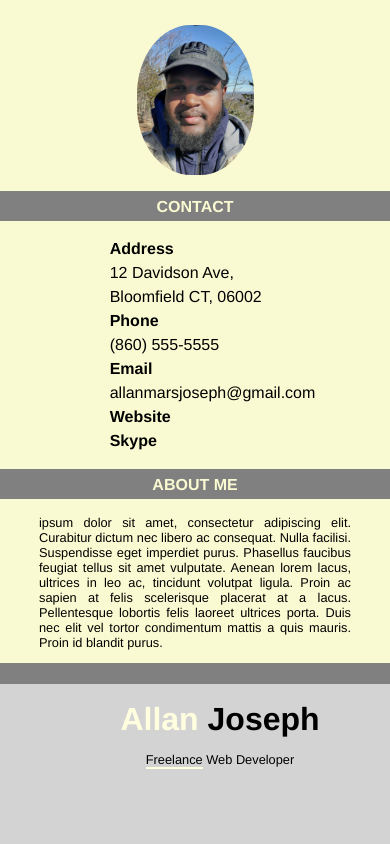
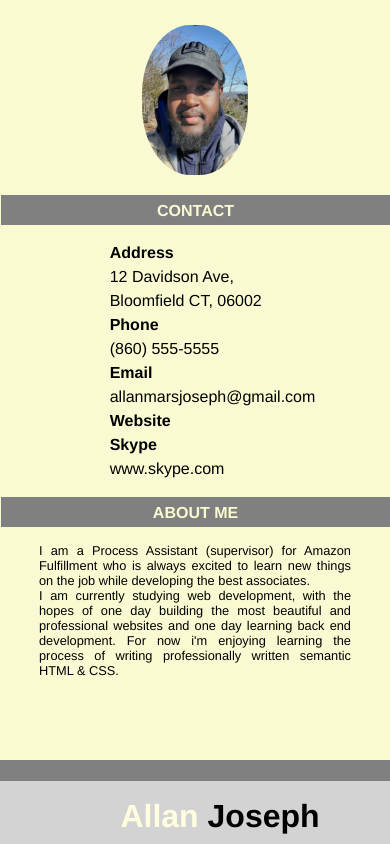
Before and after one commit to mars720/out-there, a plain HTML site: page P2_Allan/P2_01_webpage.html in a window 390 px wide. Shown: the top 844 px of the page. Drawn offline with Linux system fonts and the light colour scheme.

Commit message:
Headshot mobile sizing

```diff
--- a/P2_Allan/P2_01_webpage.html
+++ b/P2_Allan/P2_01_webpage.html
@@ -29,12 +29,16 @@
               <li><strong><a href="http://www.google.com">Phone</a></Strong> <br>(860) 555-5555</li>
               <li><strong>Email</strong><br><a href=" mailto: allanmarsjoseph@gmail.com">allanmarsjoseph@gmail.com</a> </li>
               <li><strong>Website</strong></li>
-              <li><strong>Skype</strong></li>
+              <li><strong>Skype</strong> <br>www.skype.com</li>
             </ul>
             <h3 class="contactHeaders">About Me</h3>
-            <p id="about-p">ipsum dolor sit amet, consectetur adipiscing elit. Curabitur dictum nec libero ac consequat. Nulla facilisi. Suspendisse eget imperdiet purus. Phasellus faucibus feugiat tellus sit amet vulputate. Aenean lorem lacus, ultrices in leo ac, tincidunt volutpat ligula. Proin ac sapien at felis scelerisque placerat at a lacus. Pellentesque lobortis felis laoreet ultrices porta. Duis nec elit vel tortor condimentum mattis a quis mauris. Proin id blandit purus. </p>
+            <p id="about"> I am a Process Assistant (supervisor) for Amazon Fulfillment who is always excited to learn new things on the job while developing the best associates.
+              <br> I am currently studying web development, with the hopes of one day building the most beautiful and
+              professional websites and one day learning back end development. For now i'm enjoying learning the process of writing professionally written
+               semantic HTML & CSS.
+              <br> </p>
           </section>
-          <section id="test">
+          <section id="hobbies-section">
             <h3 class="contactHeaders" id="hobbies">Hobbies</h3>
             <ul id="hobby-icons">
               <li><i class="fas fa-football-ball fa-2x"></i></li>
@@ -55,7 +59,7 @@
         <secton id="capital">
           <div class="years"><i class="far fa-dot-circle dotCircle"></i> 2014 - 2015</div>
             <p class="info-headers">CAPITAL COMMUNITY </p>
-            <p class="infoHeaders-content">Lorem ipsum dolor sit amet, consectetur adipiscing elit. Curabitur dictum nec libero ac consequat. Nulla facilisi. Suspendisse eget imperdiet Lorem ipsum dolor sit amet, consectetur adipiscing elit. Curabitur dictum nec libero ac consequat. Nulla facilisi. Suspendisse eget imperdiet</p>
+            <p class="infoHeaders-content">Lorem ipsum dolor sit amet, consectetur adipiscing elit. Curabitur dictum nec libero ac consequat. Nulla facilisi. Suspendisse eget imperdiet Lorem ipsum dolor sit amet, consectetur adipiscing elit. Curabitur dictum nec libero.</p>
         </secton>
         <section id="openclassrooms">
           <div class="years">
@@ -71,7 +75,10 @@
         <secton id="hgoods">
           <div class="years"><i class="far fa-dot-circle fa-dotCircle"></i> 2012 - 2014</div>
           <p class="info-headers">HOMEGOODS DISTRIBUTION</p>
-          <p class="infoHeaders-content">Lorem ipsum dolor sit amet, uat. Nulla facilisi. Suspendisse eget imperdiet</p>
+          <p class="infoHeaders-content"> (Receive Clerk)
+            <br>Schedule arrivals, monitor truck releases. Regular communication with numerous carriers & vendors.
+             Team and communicate with corporate transportation. Manage lanes to different FC's. Manage, create &
+              correspnde to corporate open cases.</p>
         </secton>
         <secton id="capital">
           <div class="years"><i class="fas fa-circle fa-customize"></i> 2015 - Current</div>
--- a/P2_Allan/P2_CSS.css
+++ b/P2_Allan/P2_CSS.css
@@ -57,14 +57,18 @@ a :hover {
   padding-bottom: 5px;
   color: lightgoldenrodyellow;
   text-transform: uppercase;
+  border-left: solid lightgoldenrodyellow .1px;
 }
-/*CORRECT NAMING AND CLASS ALL TEXT PARAGRAPH WITH SIMILAR CS*/
-#about-p {
+
+#about {
   text-align: justify;
   padding-left: 10%;
   padding-right: 10%;
+  margin-bottom: 20%;
 }
-
+#hobbies-section {
+  height: .5vh;
+}
 .contact-section p {
   text-align: center;
   padding-left: 8px;
@@ -75,6 +79,8 @@ a :hover {
   list-style: none;
   line-height: 1.5em;
   padding-right: 5px;
+  margin-top: 15%;
+  margin-bottom: 15%;
 }
 #hobby-icons {
   list-style: none;
@@ -243,13 +249,14 @@ p span {
 
   #headshot {
     border-radius: 46%;
+    margin-bottom: 5%;
     margin-top: 25px;
     /*Will center
   the image by displaying it in a block*/
     display: block;
     margin-left: auto;
     margin-right: auto;
-    width: 30%;
+    width: 27%;
   }
 
   #contact-info {
```
